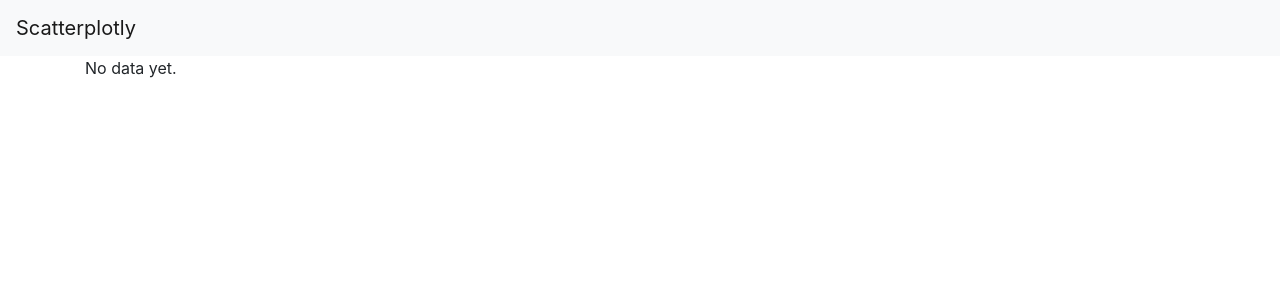
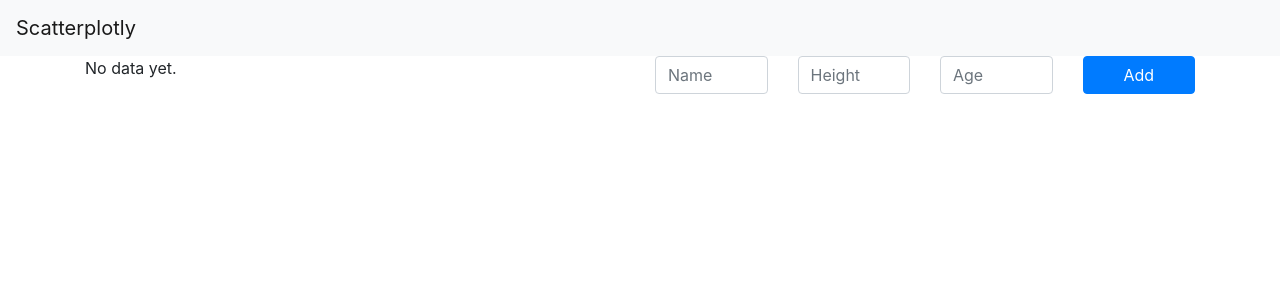
Before and after one commit to vrunrun/react-d3-boilerplate, a React (Create React App) app: page / in a window 1280 px wide. Shown: the top 300 px of the page. Built offline with nearby package versions, Linux system fonts and the light colour scheme; no server answers.

Commit message:
Add input row using react-bootstrap

```diff
--- a/src/App.js
+++ b/src/App.js
@@ -6,6 +6,7 @@ import Col from "react-bootstrap/Col";
 import { json } from "d3";
 
 import ChartWrapper from "./ChartWrapper";
+import Table from "./Table";
 
 class App extends Component {
   state = {
@@ -36,7 +37,9 @@ class App extends Component {
             <Col md={6} xs={12}>
               {this.renderChart()}
             </Col>
-            <Col md={6} xs={12}></Col>
+            <Col md={6} xs={12}>
+              <Table data={this.state.data} />
+            </Col>
           </Row>
         </Container>
       </div>
--- /dev/null
+++ b/src/Table.js
@@ -0,0 +1,29 @@
+import React, { Component } from "react";
+import Row from "react-bootstrap/Row";
+import Col from "react-bootstrap/Col";
+import Button from "react-bootstrap/Button";
+import Form from "react-bootstrap/Form";
+import { FormControl } from "react-bootstrap";
+
+export default class Table extends Component {
+  render() {
+    return (
+      <Row>
+        <Col xs={3}>
+          <FormControl placeholder={"Name"} name={"name"} />
+        </Col>
+        <Col xs={3}>
+          <FormControl placeholder={"Height"} name={"height"} />
+        </Col>
+        <Col xs={3}>
+          <FormControl placeholder={"Age"} name={"age"} />
+        </Col>
+        <Col>
+          <Button variant={"primary"} type={"button"} style={{ width: "100%" }}>
+            Add
+          </Button>
+        </Col>
+      </Row>
+    );
+  }
+}
```
